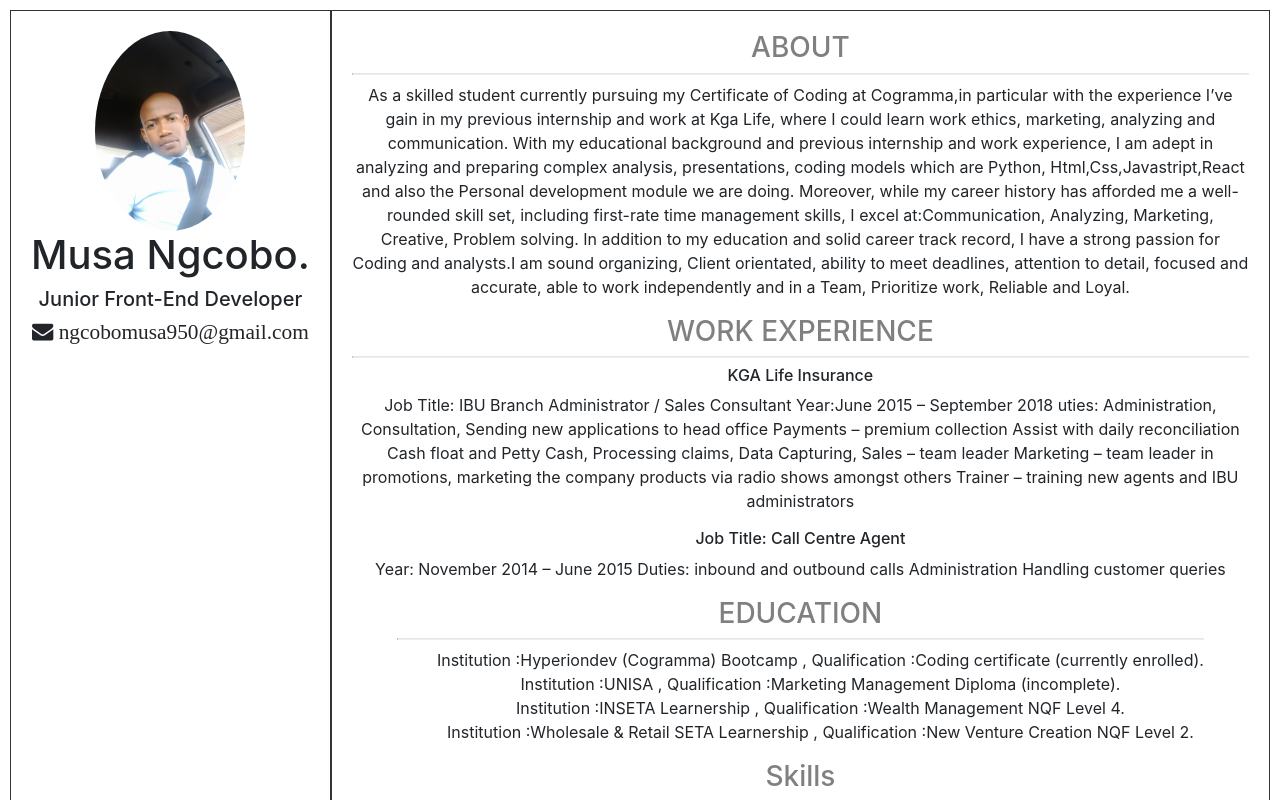
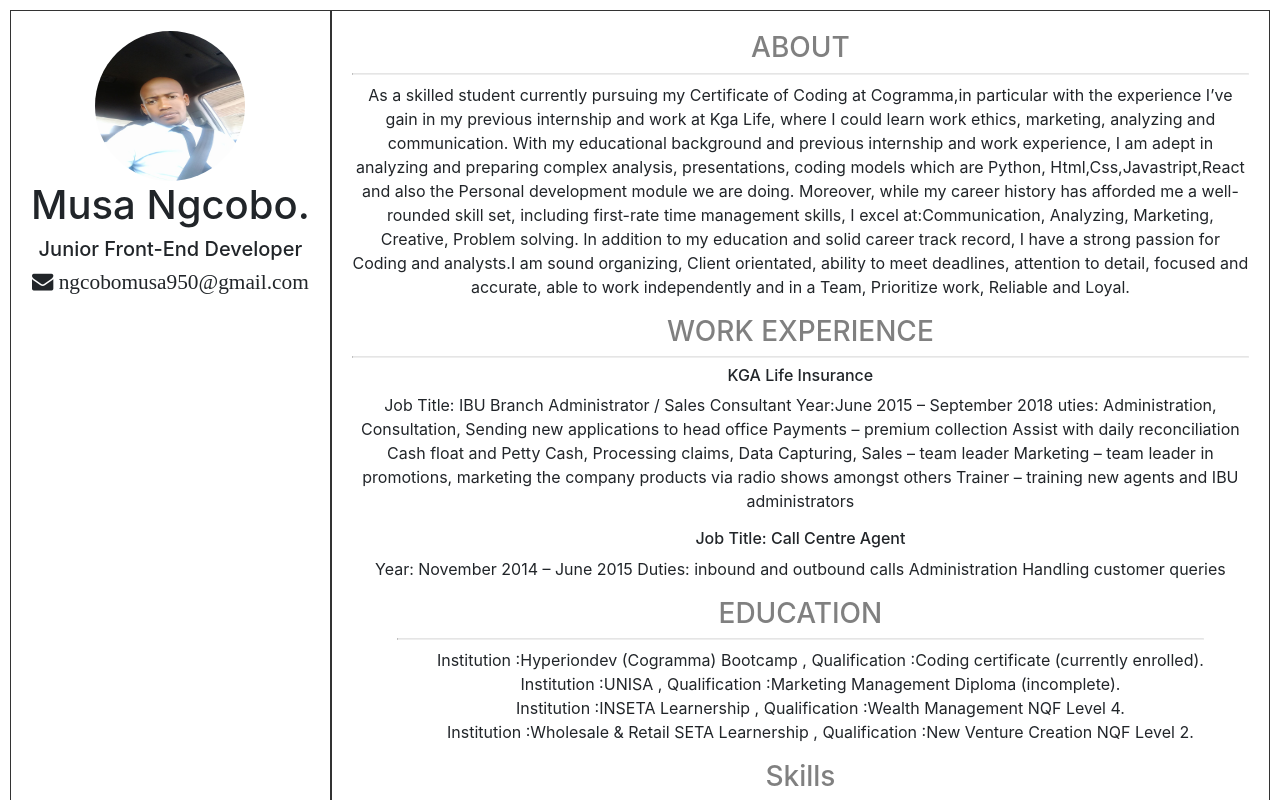
Before and after one commit to Ngcobo950/Online, a React (Create React App) app: page / in a window 1280 px wide. Shown: the top 800 px of the page. Built offline with nearby package versions, Linux system fonts and the light colour scheme; the HTML template or start-up script is replaced by a standard one.

Commit message:
Update App.css

```diff
--- a/src/App.css
+++ b/src/App.css
@@ -1,7 +1,7 @@
 
 #musa {
   border-radius: 50%;
-  max-height: 200px;
+  max-height: 150px;
 }
 
 #center {
```
